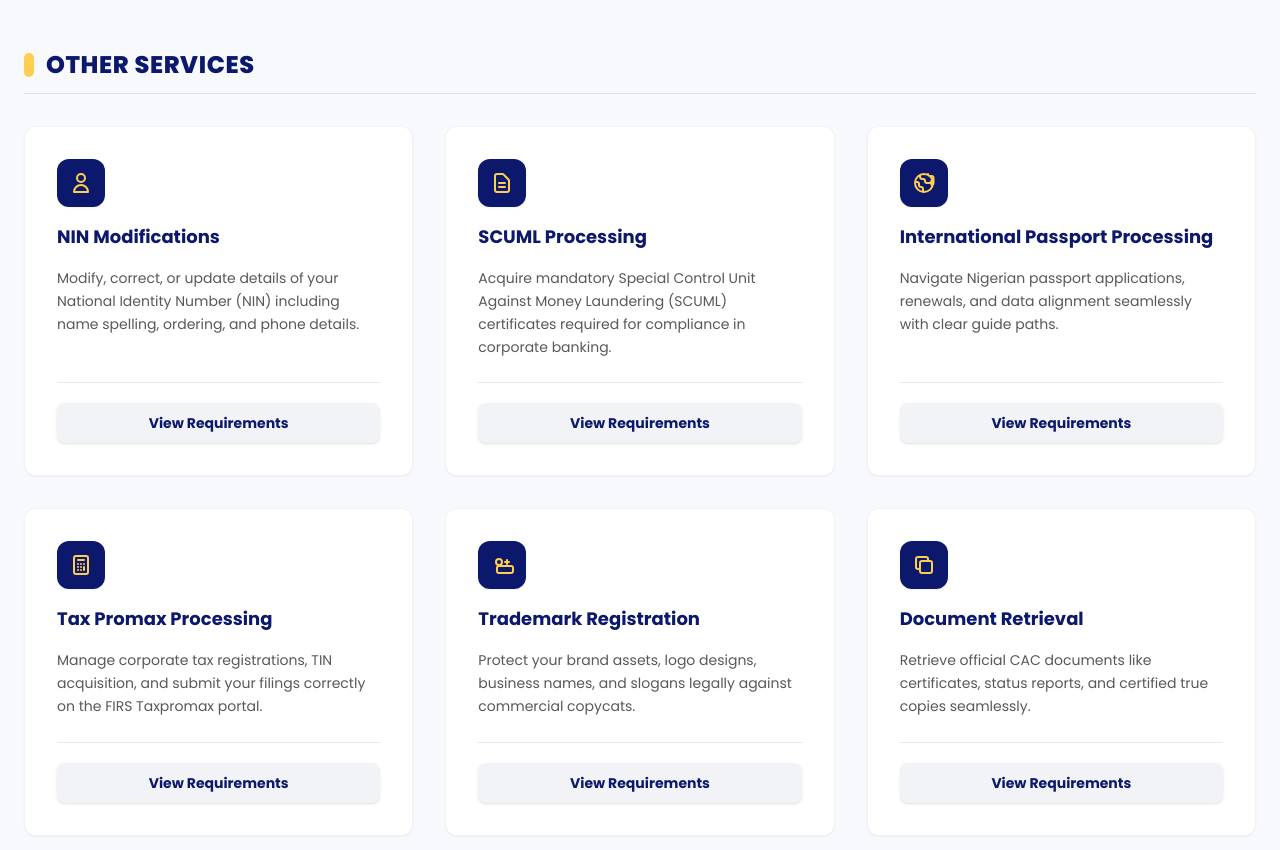
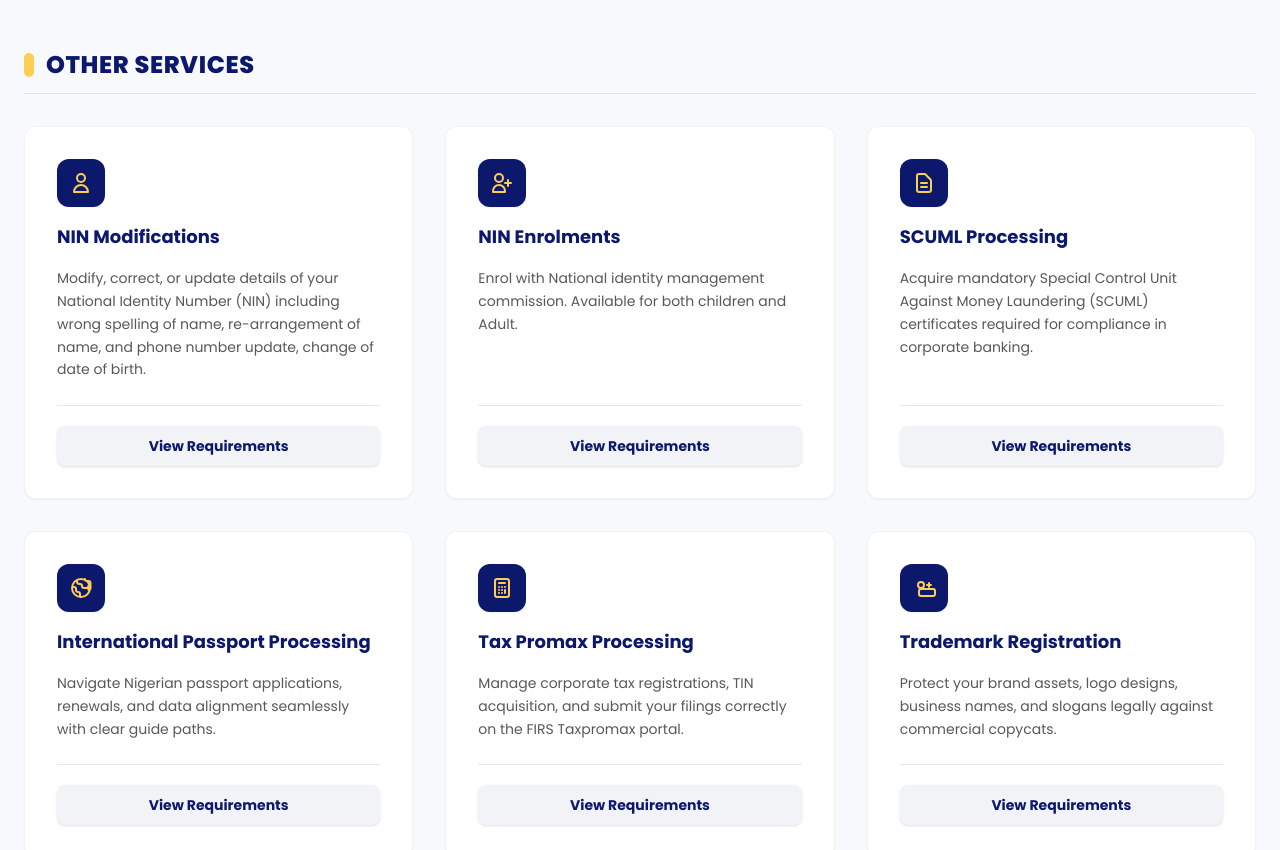
Before and after one commit to destiny2222/cacoracle, a Next.js app: page / in a window 1280 px wide. Shown: the part 4260-5110 px from the top of the page. Built offline with nearby package versions, Linux system fonts and the light colour scheme; a web font is replaced by a local one.

Commit message:
feat: add service-specific links, include new NIN enrolment service, and update consultation messaging

```diff
--- a/app/page.tsx
+++ b/app/page.tsx
@@ -77,6 +77,7 @@ export default function Home() {
     {
       title: "CAC Pre-Incorporation",
       desc: "Register your Business Name, Private Limited Company (Ltd), or Incorporated Trustees (NGOs/Churches) from scratch with absolute legal compliance.",
+      link: "https://wa.me/c/2348130156361",
       icon: (
         <svg className="w-6 h-6" fill="none" stroke="currentColor" viewBox="0 0 24 24" xmlns="http://www.w3.org/2000/svg">
           <path strokeLinecap="round" strokeLinejoin="round" strokeWidth="2" d="M19 21V5a2 2 0 00-2-2H7a2 2 0 00-2 2v16m14 0h2m-2 0h-5m-9 0H3m2 0h5M9 7h1m-1 4h1m4-4h1m-1 4h1m-5 10v-5a1 1 0 011-1h2a1 1 0 011 1v5m-4 0h4" />
@@ -86,6 +87,7 @@ export default function Home() {
     {
       title: "CAC Post-Incorporation",
       desc: "Process modifications, management changes, object adjustments, and other corporate updates safely within official registries.",
+      link: "https://wa.me/c/2348130156361",
       icon: (
         <svg className="w-6 h-6" fill="none" stroke="currentColor" viewBox="0 0 24 24" xmlns="http://www.w3.org/2000/svg">
           <path strokeLinecap="round" strokeLinejoin="round" strokeWidth="2" d="M4 4v5h.582m15.356 2A8.001 8.001 0 1121.21 8H17m-.001-4v4h-.001" />
@@ -95,6 +97,7 @@ export default function Home() {
     {
       title: "Annual Returns & Compliance",
       desc: "File mandatory annual reports to preserve active corporate status and bypass registry penalties or strike-offs.",
+      link: "https://wa.me/c/2348130156361",
       icon: (
         <svg className="w-6 h-6" fill="none" stroke="currentColor" viewBox="0 0 24 24" xmlns="http://www.w3.org/2000/svg">
           <path strokeLinecap="round" strokeLinejoin="round" strokeWidth="2" d="M9 12l2 2 4-4m6 2a9 9 0 11-18 0 9 9 0 0118 0z" />
@@ -104,6 +107,7 @@ export default function Home() {
     {
       title: "Business/Company Modifications",
       desc: "Implement share capital restructuring, corporate name updates, or general organizational changes with total accuracy.",
+      link: "https://wa.me/c/2348130156361",
       icon: (
         <svg className="w-6 h-6" fill="none" stroke="currentColor" viewBox="0 0 24 24" xmlns="http://www.w3.org/2000/svg">
           <path strokeLinecap="round" strokeLinejoin="round" strokeWidth="2" d="M12 6V4m0 2a2 2 0 100 4m0-4a2 2 0 110 4m-6 8a2 2 0 100-4m0 4a2 2 0 110-4m0 4v2m0-6V4m6 6v10m6-2a2 2 0 100-4m0 4a2 2 0 110-4m0 4v2m0-6V4" />
@@ -113,6 +117,7 @@ export default function Home() {
     {
       title: "Business Registration Support",
       desc: "Get expert, custom advisory before you register, helping you pick the ideal structure and understand your compliance duties.",
+      link: "https://wa.me/c/2348130156361",
       icon: (
         <svg className="w-6 h-6" fill="none" stroke="currentColor" viewBox="0 0 24 24" xmlns="http://www.w3.org/2000/svg">
           <path strokeLinecap="round" strokeLinejoin="round" strokeWidth="2" d="M13 16h-1v-4h-1m1-4h.01M21 12a9 9 0 11-18 0 9 9 0 0118 0z" />
@@ -124,7 +129,8 @@ export default function Home() {
   const OTHER_SERVICES = [
     {
       title: "NIN Modifications",
-      desc: "Modify, correct, or update details of your National Identity Number (NIN) including name spelling, ordering, and phone details.",
+      desc: "Modify, correct, or update details of your National Identity Number (NIN) including wrong spelling of name, re-arrangement of name, and phone number update, change of date of birth.",
+      link: "https://wa.me/c/2348130156361",
       icon: (
         <svg className="w-6 h-6" fill="none" stroke="currentColor" viewBox="0 0 24 24" xmlns="http://www.w3.org/2000/svg">
           <path strokeLinecap="round" strokeLinejoin="round" strokeWidth="2" d="M16 7a4 4 0 11-8 0 4 4 0 018 0zM12 14a7 7 0 00-7 7h14a7 7 0 00-7-7z" />
@@ -132,8 +138,19 @@ export default function Home() {
       )
     },
     {
+      title: "NIN Enrolments",
+      desc: "Enrol with National identity management commission. Available for both children and Adult.",
+      link: "https://wa.me/c/2348130156361",
+      icon: (
+        <svg className="w-6 h-6" fill="none" stroke="currentColor" viewBox="0 0 24 24" xmlns="http://www.w3.org/2000/svg">
+          <path strokeLinecap="round" strokeLinejoin="round" strokeWidth="2" d="M18 9v3m0 0v3m0-3h3m-3 0h-3m-2-5a4 4 0 11-8 0 4 4 0 018 0zM3 20a6 6 0 0112 0v1H3v-1z" />
+        </svg>
+      )
+    },
+    {
       title: "SCUML Processing",
       desc: "Acquire mandatory Special Control Unit Against Money Laundering (SCUML) certificates required for compliance in corporate banking.",
+      link: "https://wa.me/c/2348130156361",
       icon: (
         <svg className="w-6 h-6" fill="none" stroke="currentColor" viewBox="0 0 24 24" xmlns="http://www.w3.org/2000/svg">
           <path strokeLinecap="round" strokeLinejoin="round" strokeWidth="2" d="M9 12h6m-6 4h6m2 5H7a2 2 0 01-2-2V5a2 2 0 012-2h5.586a1 1 0 01.707.293l5.414 5.414a1 1 0 01.293.707V19a2 2 0 01-2 2z" />
@@ -143,6 +160,7 @@ export default function Home() {
     {
       title: "International Passport Processing",
       desc: "Navigate Nigerian passport applications, renewals, and data alignment seamlessly with clear guide paths.",
+      link: "https://wa.me/c/2348130156361",
       icon: (
         <svg className="w-6 h-6" fill="none" stroke="currentColor" viewBox="0 0 24 24" xmlns="http://www.w3.org/2000/svg">
           <path strokeLinecap="round" strokeLinejoin="round" strokeWidth="2" d="M3.055 11H5a2 2 0 012 2v1a2 2 0 002 2 2 2 0 012 2v2.945M8 3.935V5.5A2.5 2.5 0 0010.5 8h.5a2 2 0 012 2 2 2 0 002 2h2a2.5 2.5 0 002.5-2.5V14a2 2 0 002-2V7a2 2 0 00-2-2H18a2 2 0 01-2-2V3.052M21 12a9 9 0 11-18 0 9 9 0 0118 0z" />
@@ -152,6 +170,7 @@ export default function Home() {
     {
       title: "Tax Promax Processing",
       desc: "Manage corporate tax registrations, TIN acquisition, and submit your filings correctly on the FIRS Taxpromax portal.",
+      link: "https://wa.me/c/2348130156361",
       icon: (
         <svg className="w-6 h-6" fill="none" stroke="currentColor" viewBox="0 0 24 24" xmlns="http://www.w3.org/2000/svg">
           <path strokeLinecap="round" strokeLinejoin="round" strokeWidth="2" d="M9 7h6m0 10v-3m-3 3h.01M9 17h.01M9 14h.01M12 14h.01M15 11h.01M12 11h.01M9 11h.01M7 21h10a2 2 0 002-2V5a2 2 0 00-2-2H7a2 2 0 00-2 2v14a2 2 0 002 2z" />
@@ -161,6 +180,7 @@ export default function Home() {
     {
       title: "Trademark Registration",
       desc: "Protect your brand assets, logo designs, business names, and slogans legally against commercial copycats.",
+      link: "https://wa.me/c/2348130156361",
       icon: (
         <svg className="w-6 h-6" fill="none" stroke="currentColor" viewBox="0 0 24 24" xmlns="http://www.w3.org/2000/svg">
           <path strokeLinecap="round" strokeLinejoin="round" strokeWidth="2" d="M9 12a3 3 0 100-6 3 3 0 000 6zm6-3h2m0 0h2m-2 0v2m0-2V7m-6 13h10a2 2 0 002-2v-3a2 2 0 00-2-2H9a2 2 0 00-2 2v3a2 2 0 002 2z" />
@@ -168,8 +188,9 @@ export default function Home() {
       )
     },
     {
-      title: "Document Retrieval",
-      desc: "Retrieve official CAC documents like certificates, status reports, and certified true copies seamlessly.",
+      title: "Documents Retrieval",
+      desc: "Retrieve your CAC documents: Certificate, status report, Memart, Acknowledgement letters, etc.",
+      link: "https://wa.me/c/2348130156361",
       icon: (
         <svg className="w-6 h-6" fill="none" stroke="currentColor" viewBox="0 0 24 24" xmlns="http://www.w3.org/2000/svg">
           <path strokeLinecap="round" strokeLinejoin="round" strokeWidth="2" d="M8 16H6a2 2 0 01-2-2V6a2 2 0 012-2h8a2 2 0 012 2v2m-6 12h8a2 2 0 002-2v-8a2 2 0 00-2-2h-8a2 2 0 00-2 2v8a2 2 0 002 2z" />
@@ -179,6 +200,7 @@ export default function Home() {
     {
       title: "Newspaper Publication",
       desc: "Fulfill statutory requirements with prompt and legal newspaper publications for your corporate activities.",
+      link: "https://wa.me/c/2348130156361",
       icon: (
         <svg className="w-6 h-6" fill="none" stroke="currentColor" viewBox="0 0 24 24" xmlns="http://www.w3.org/2000/svg">
           <path strokeLinecap="round" strokeLinejoin="round" strokeWidth="2" d="M19 20H5a2 2 0 01-2-2V6a2 2 0 012-2h10a2 2 0 012 2v1m2 13a2 2 0 01-2-2V7m2 13a2 2 0 002-2V9a2 2 0 00-2-2h-2m-4-3H9M7 16h6M7 8h6v4H7V8z" />
@@ -778,7 +800,7 @@ export default function Home() {
                   </div>
                   <div className="mt-6 pt-5 border-t border-[#0C186C]/10">
                     <a
-                      href="https://wa.me/c/2348130156361"
+                      href={srv.link}
                       target="_blank"
                       rel="noopener noreferrer"
                       className="w-full py-2.5 px-4 text-center rounded-lg bg-[#0C186C]/5 text-[#0C186C] font-bold hover:bg-[#0C186C] hover:text-[#FDCE52] transition-all duration-300 inline-block text-sm shadow-sm"
@@ -810,7 +832,7 @@ export default function Home() {
                   </div>
                   <div className="mt-6 pt-5 border-t border-[#0C186C]/10">
                     <a
-                      href="https://wa.me/c/2348130156361"
+                      href={srv.link}
                       target="_blank"
                       rel="noopener noreferrer"
                       className="w-full py-2.5 px-4 text-center rounded-lg bg-[#0C186C]/5 text-[#0C186C] font-bold hover:bg-[#0C186C] hover:text-[#FDCE52] transition-all duration-300 inline-block text-sm shadow-sm"
@@ -1243,12 +1265,12 @@ export default function Home() {
                 <h3 className="text-white text-lg font-bold">Speak to me directly</h3>
               </div>
               <a
-                href="https://wa.link/p7s0qx"
+                href="https://wa.link/tm9gux"
                 target="_blank"
                 rel="noopener noreferrer"
                 className="w-full py-3.5 px-4 flex flex-col items-center justify-center bg-[#FDCE52] hover:bg-white text-[#0C186C] rounded-lg transition-all duration-300 hover:scale-105 text-center"
               >
-                <span className="font-bold text-sm uppercase">PAID CONSULTATION WITH THE CAC ORACLE</span>
+                <span className="font-bold text-sm uppercase">PAID CONSULTATIONS FOR CAC AGENTS WHO IS HAVING ISSUES WITH ANY REGISTRATION OR POST INCORPORATION QUERIES</span>
               </a>
             </div>
 
```
